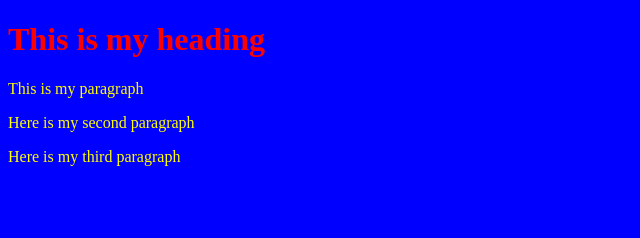
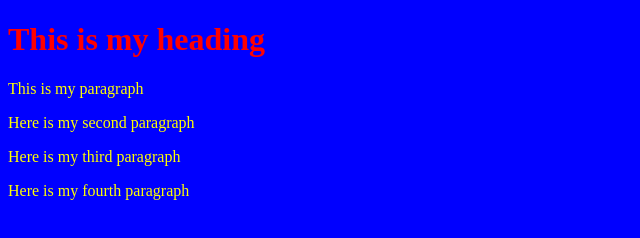
Before and after one commit to tshela/classWeb, a plain HTML site: page index.html in a window 1280 px wide. Shown: the whole page, without its empty margins (0-640 px from the left). Drawn offline with Linux system fonts and the light colour scheme.

Commit message:
my changed index

```diff
--- a/index.html
+++ b/index.html
@@ -50,5 +50,6 @@ p{
   <p>This is my paragraph</p>
   <p>Here is my second paragraph</p>
   <p>Here is my third paragraph</p>
+   <p>Here is my fourth paragraph</p>
 </body>
 </html>
```
